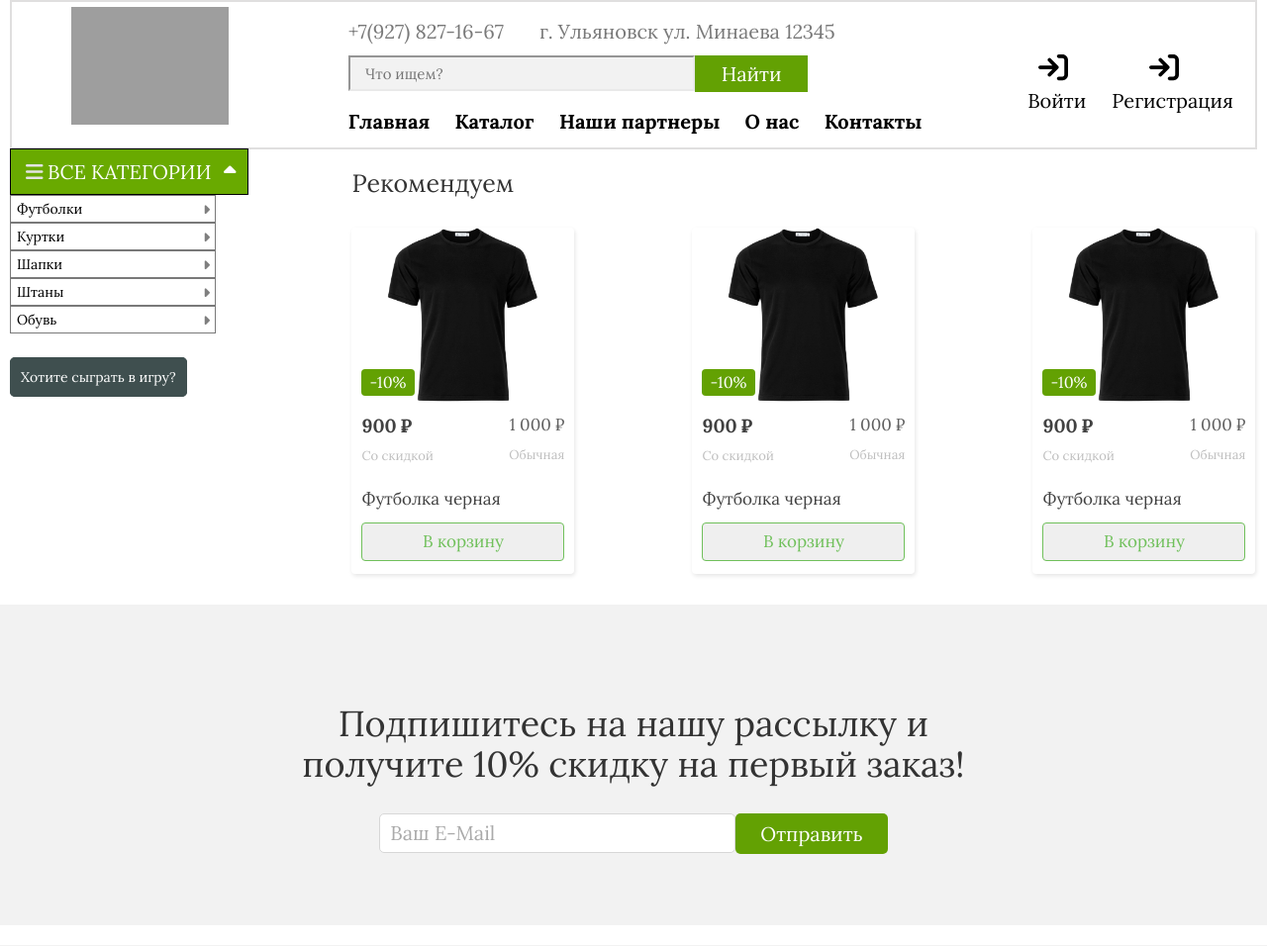
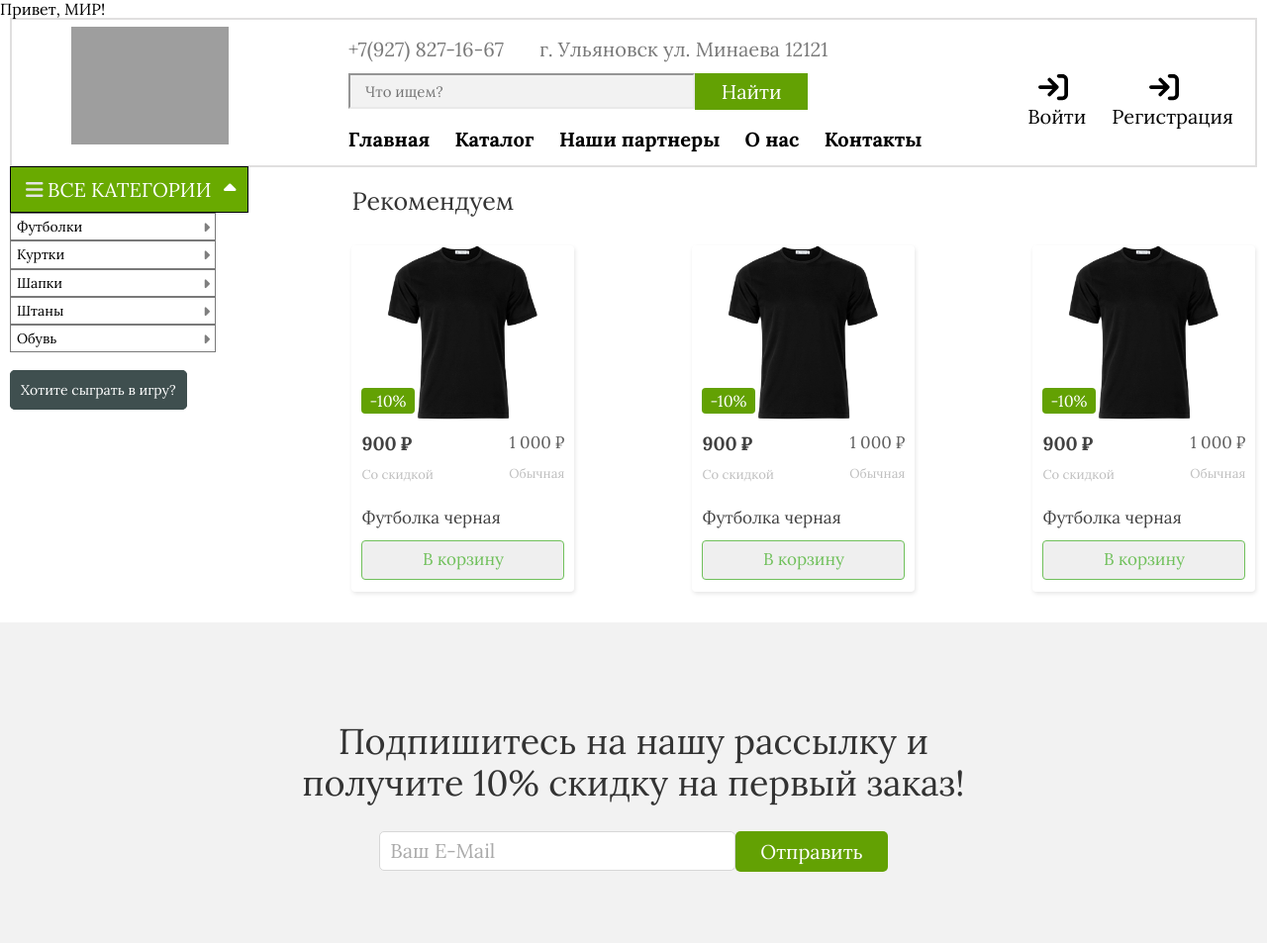
Before and after one commit to Vania228321/phpigonin, a PHP site: page / in a window 1280 px wide; the page is wider, and only the part inside the window is pictured. Shown: the top 956 px of that part at 99% size. Run offline with PHP 8.4, Linux system fonts and the light colour scheme; some libraries are stand-ins or nearby versions; grey boxes are pictures that could not be loaded.

Commit message:
added yml

```diff
--- a/index.php
+++ b/index.php
@@ -1,4 +1,5 @@
-<?php error_reporting(-1); session_start(); ?>
+<?php error_reporting(-1); session_start();
+echo "Привет, МИР!"?>
 <?php if (!isset($_SESSION['auth'])): ?>
     <!DOCTYPE html>
     <html lang="en">
@@ -26,7 +27,7 @@
                     <div class="header-middle">
                         <div class="header-contact">
                             <a class="header-phone" href="tel: +79278271667">+7(927) 827-16-67</a>
-                            <a target="_blank" href="https://yandex.ru/maps/-/CDuYNE7E" class="header-address">г. Ульяновск ул. Минаева 12345</a>
+                            <a target="_blank" href="https://yandex.ru/maps/-/CDuYNE7E" class="header-address">г. Ульяновск ул. Минаева 12121</a>
                         </div>
 
                         <div class="header-search">
```
Also changed, not shown: .github/workflows/github-actions-demo.yml.
